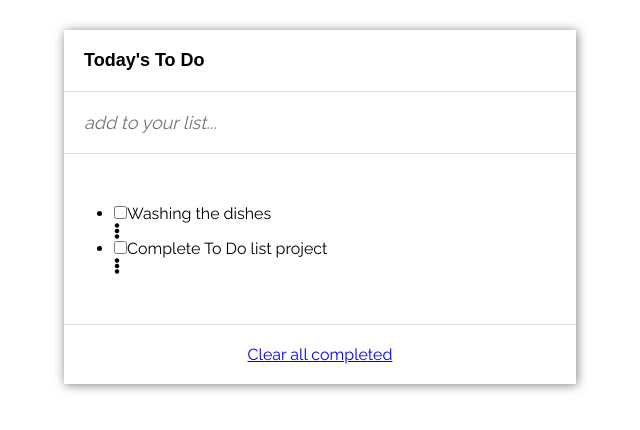
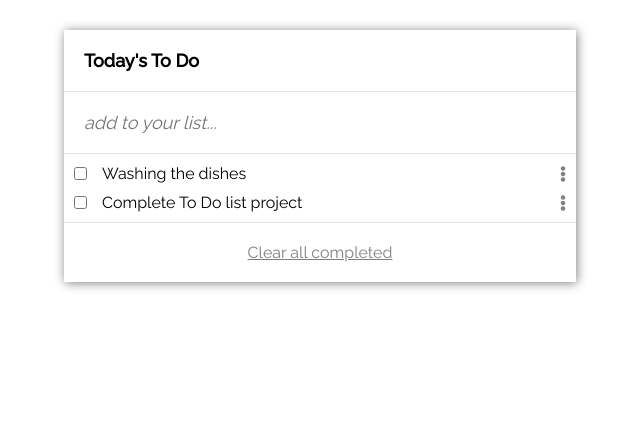
Before and after one commit to Amedzro-Elikplim/Minimalist, a website built with webpack: page src/index.html in a window 1280 px wide. Shown: the whole page, without its empty margins (320-960 px from the left). Built offline with nearby package versions, Linux system fonts and the light colour scheme.

Commit message:
Style div containing list with flex layout

```diff
--- a/src/style.css
+++ b/src/style.css
@@ -9,9 +9,6 @@ body {
 }
 
 .todo-container {
-  display: flex;
-  justify-content: center;
-  flex-direction: column;
   width: 40vw;
   margin-left: auto;
   margin-right: auto;
@@ -21,7 +18,6 @@ body {
 
 .header {
     border-bottom: 1px solid rgb(228, 228, 228);
-    font-family: Kurale, sans-serif !important;
     vertical-align: middle;
     padding: 20px;
     font-size: large;
@@ -33,18 +29,31 @@ body {
     vertical-align: center;
     text-align: center;
     border-top: 1px solid rgb(228, 228, 228);
-}
-
-.list-container {
-    display: flex;
-    flex-direction: column;
-    align-items: flex-start;
-    padding: 50px;
 
 }
 
+.ul-container {
+    display: flex;
+    flex-direction: column;
+}
+
+
 .list {
+  display: flex;
+  justify-content: space-between;
+  margin: 10px;
+  align-items: center;
+}
 
+.checkbox-description-container {
+    display: flex;
+    gap: 15px;
+    align-items: center;
+}
+
+.icon {
+    color: gray;
+    cursor: pointer;
 }
 
 .add-list {
@@ -59,3 +68,7 @@ body {
     border-right: none;
     font-size: large;
 }
+
+.clear-all {
+    color: gray;
+}
```
